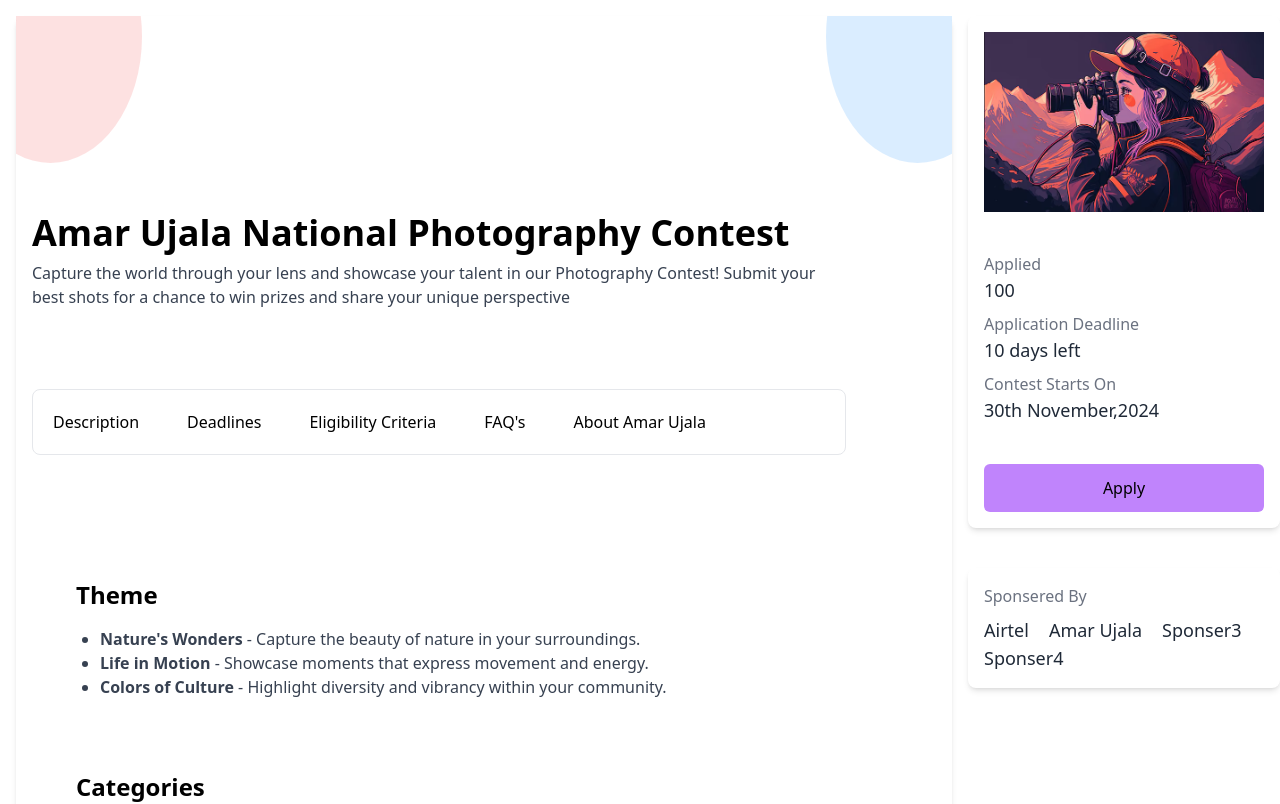
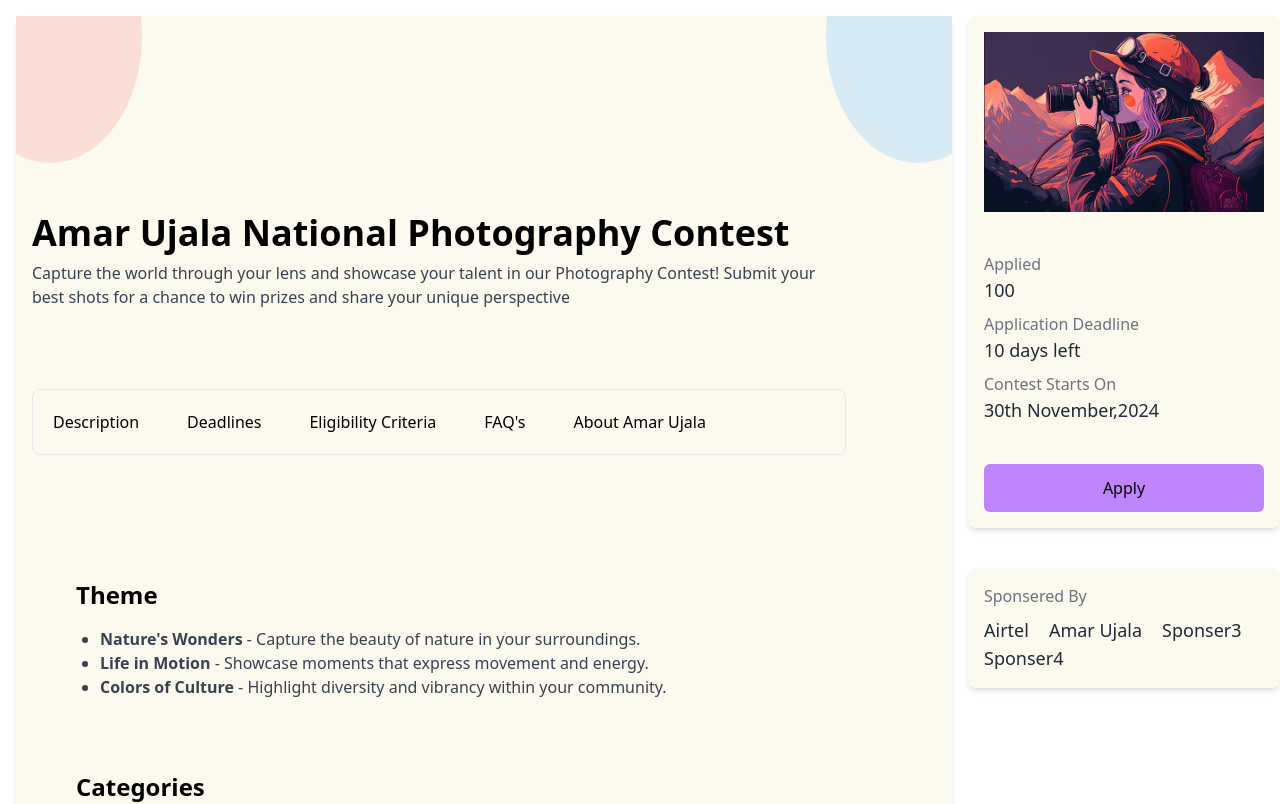
Before and after one commit to Vanshika-Dargan/disha, a React (Vite) app: page / in a window 1280 px wide. Shown: the top 804 px of the page. Built offline with nearby package versions, Linux system fonts and the light colour scheme.

Commit message:
added color too

```diff
--- a/src/App.tsx
+++ b/src/App.tsx
@@ -13,7 +13,7 @@ function App() {
     <div className="container mx-auto p-4 h-full flex items-center justify-center mb-5">
       <div className="grid grid-cols-[75%,25%] gap-4 w-full h-full">
 
-        <div className="relative bg-white-200 p-4 rounded-lg shadow-md flex flex-col justify-center ">
+        <div className="bg-[#FCFAEE] relative bg-white-200 p-4 rounded-lg shadow-md flex flex-col justify-center ">
           <div className='absolute top-0 left-0'>
             <img className="" src={Elipse2}/>
           </div>
@@ -117,7 +117,7 @@ function App() {
         </div>
         </div>
         <div className='flex flex-col gap-10'>
-        <div className="bg-white-200 p-4 rounded-lg shadow-md" style={{maxHeight: 'fit-content'}}>
+        <div className="bg-white-200 p-4 rounded-lg shadow-md bg-[#FCFAEE]" style={{maxHeight: 'fit-content'}}>
           <div className=" flex flex-col justify-center">
           <img src={Camera} className="h-[180px] object-cover" alt="Camera" />
           <div className="py-10 flex flex-col gap-2">
@@ -139,7 +139,7 @@ function App() {
           <div className="w-100 bg-purple-400 rounded-md p-3 text-center">Apply</div>
           </div>
         </div>
-        <div className="bg-white-200 p-4 rounded-lg shadow-md" style={{maxHeight: 'fit-content'}}>
+        <div className="bg-white-200 p-4 rounded-lg shadow-md bg-[#FCFAEE]" style={{maxHeight: 'fit-content'}}>
           <div className=" flex flex-col justify-center">
 
          <div className="text-gray-500 text-md">Sponsered By</div>
```
